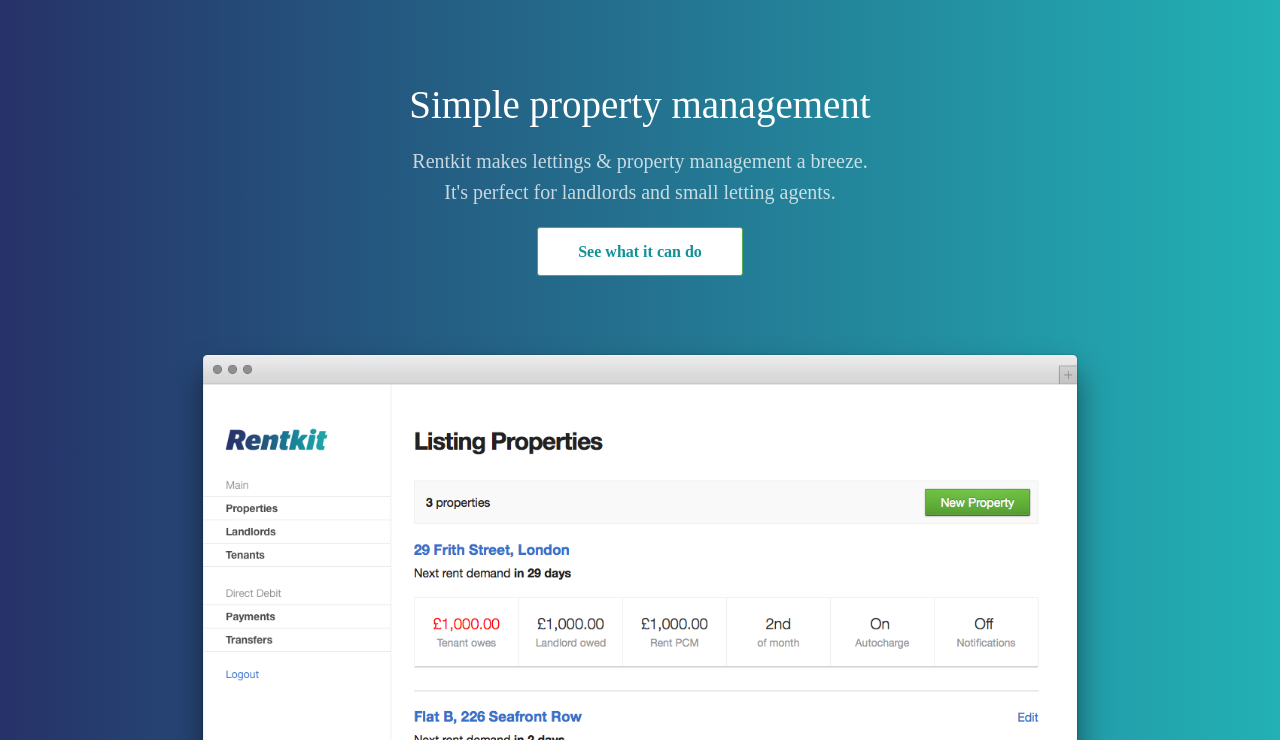
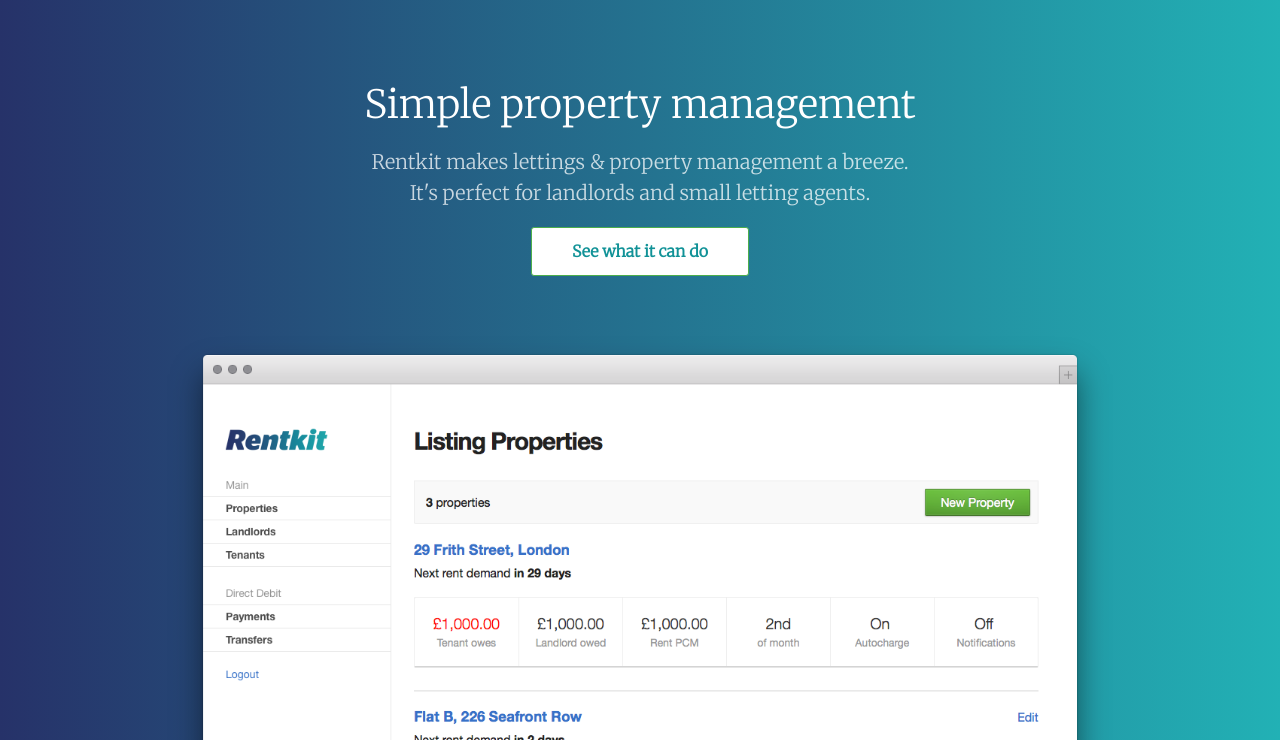
Before and after one commit to kkuksin/adsuit-html, a plain HTML site: page www/index.html in a window 1280 px wide. Shown: the part 60-800 px from the top of the page. Drawn offline with Linux system fonts and the light colour scheme; a web font is replaced by a local one.

Commit message:
url encode fixed

```diff
--- a/www/index.html
+++ b/www/index.html
@@ -10,7 +10,7 @@
 
     <title>Slicing</title>
 
-    <link href="http%3A%2F%2Ffonts.googleapis.com%2Fcss%3Ffamily%3DOpen%2BSans%3A600%2C400%2C300%2C400%7CMerriweather%3A300" rel="stylesheet" type="text/css">
+    <link href="http://fonts.googleapis.com/css?family%3DOpen%2BSans%3A600%2C400%2C300%2C400%7CMerriweather%3A300" rel="stylesheet" type="text/css">
 
     <!-- Bootstrap core CSS -->
     <link href="css/bootstrap.min.css" rel="stylesheet">
```
